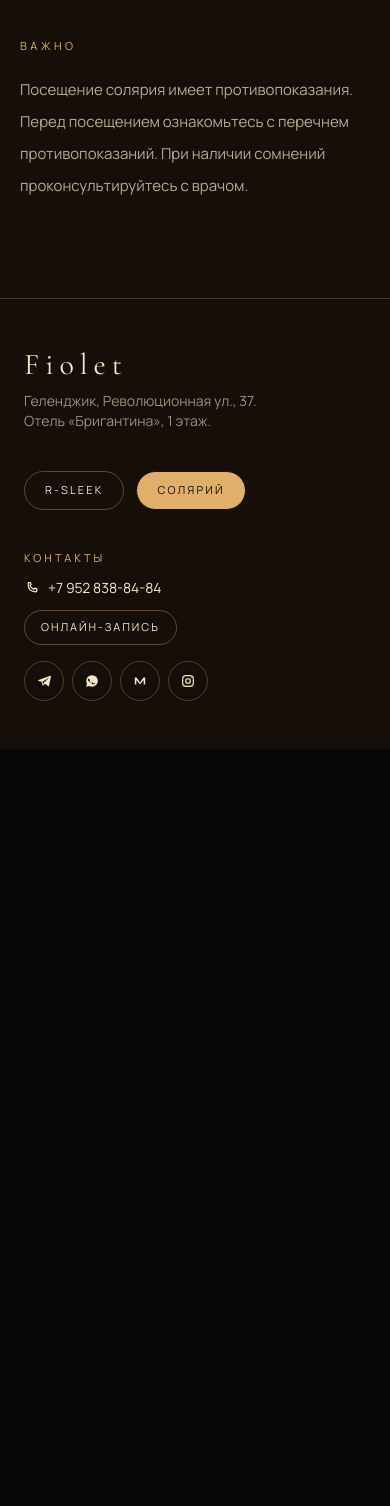
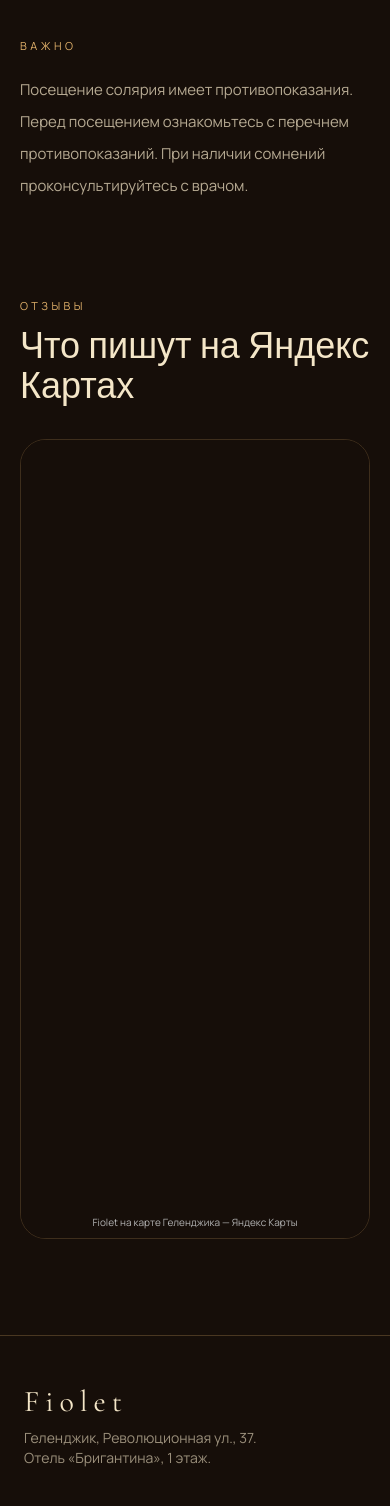
Before and after one commit to gnxv/ds, a Next.js app: page /solarium in a window 390 px wide. Shown: the part 5979-7485 px from the top of the page. Before the commit the page ends 6728 px from the top, so only its background shows below. Built offline with nearby package versions, Linux system fonts and the light colour scheme.

Commit message:
Add Yandex reviews and drop session from R-Sleek menu

```diff
--- a/src/app/r-sleek/page.tsx
+++ b/src/app/r-sleek/page.tsx
@@ -552,6 +552,33 @@ export default function RSleekPage() {
         </div>
       </section>
 
+      <section id="reviews" className="px-5 pb-24 md:px-6">
+        <div className="mx-auto max-w-6xl">
+          <p className="text-[11px] uppercase tracking-[0.32em] text-[#c4a078]">
+            Отзывы
+          </p>
+          <h2 className="font-serif mt-3 text-4xl md:text-5xl">
+            Что пишут на Яндекс Картах
+          </h2>
+          <div className="relative mt-8 h-[800px] max-w-[560px] overflow-hidden rounded-[1.6rem] border border-white/10">
+            <iframe
+              title="Отзывы Fiolet на Яндекс Картах"
+              src="https://yandex.ru/maps-reviews-widget/108706549072?comments"
+              className="h-full w-full bg-[#1b1612]"
+              loading="lazy"
+            />
+            <a
+              href="https://yandex.ru/maps/org/fiolet/108706549072/"
+              target="_blank"
+              rel="noreferrer"
+              className="absolute bottom-2 left-0 block w-full truncate px-4 text-center text-[10px] text-[#b3b3b3]"
+            >
+              Fiolet на карте Геленджика — Яндекс Карты
+            </a>
+          </div>
+        </div>
+      </section>
+
       <SiteFooter tone="sculpt" current="rsleek" />
     </div>
   );
--- a/src/app/solarium/page.tsx
+++ b/src/app/solarium/page.tsx
@@ -349,6 +349,33 @@ export default function SolariumPage() {
         </div>
       </section>
 
+      <section id="reviews" className="px-5 pb-24 md:px-6">
+        <div className="mx-auto max-w-6xl">
+          <p className="text-[11px] uppercase tracking-[0.32em] text-[#e0b06a]">
+            Отзывы
+          </p>
+          <h2 className="font-serif mt-3 text-4xl md:text-5xl">
+            Что пишут на Яндекс Картах
+          </h2>
+          <div className="relative mt-8 h-[800px] max-w-[560px] overflow-hidden rounded-[1.6rem] border border-[#e0b06a]/20">
+            <iframe
+              title="Отзывы Fiolet на Яндекс Картах"
+              src="https://yandex.ru/maps-reviews-widget/108706549072?comments"
+              className="h-full w-full bg-[#160e09]"
+              loading="lazy"
+            />
+            <a
+              href="https://yandex.ru/maps/org/fiolet/108706549072/"
+              target="_blank"
+              rel="noreferrer"
+              className="absolute bottom-2 left-0 block w-full truncate px-4 text-center text-[10px] text-[#b3b3b3]"
+            >
+              Fiolet на карте Геленджика — Яндекс Карты
+            </a>
+          </div>
+        </div>
+      </section>
+
       <SiteFooter tone="sun" current="solarium" />
     </div>
   );
--- a/src/lib/site.ts
+++ b/src/lib/site.ts
@@ -41,6 +41,7 @@ export const services = {
       { href: "#faq", label: "Вопросы" },
       { href: "#contact", label: "Запись" },
       { href: "#address", label: "Адрес" },
+      { href: "#reviews", label: "Отзывы" },
     ] satisfies NavLink[],
   },
   rsleek: {
@@ -54,11 +55,11 @@ export const services = {
       { href: "#method", label: "Принцип" },
       { href: "#about", label: "Процедура" },
       { href: "#effect", label: "Результат" },
-      { href: "#how", label: "Сеанс" },
       { href: "#prices", label: "Цены" },
       { href: "#faq", label: "Вопросы" },
       { href: "#contact", label: "Запись" },
       { href: "#address", label: "Адрес" },
+      { href: "#reviews", label: "Отзывы" },
     ] satisfies NavLink[],
   },
 } as const;
```
